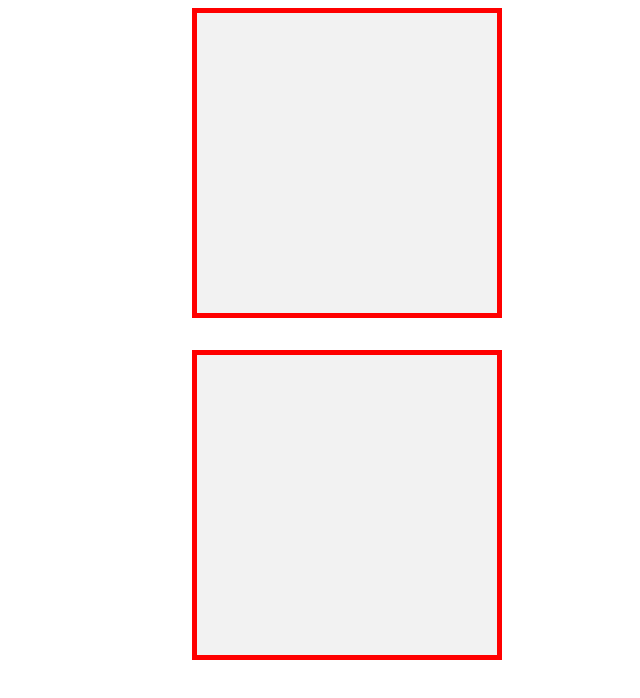
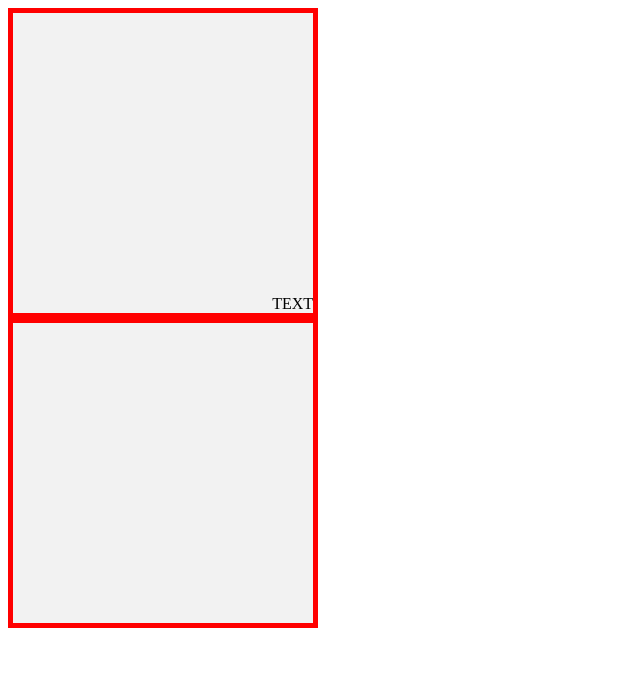
Before and after one commit to JeremyDurnell/react-drag-select, a Next.js app: page / in a window 1280 px wide. Shown: the top 698 px of the page, without its empty margins (0-640 px from the left). Built offline with nearby package versions, Linux system fonts and the light colour scheme.

Commit message:
fixed it so you can use position:relative

```diff
--- a/components/drag-select/drag-select-container.tsx
+++ b/components/drag-select/drag-select-container.tsx
@@ -5,7 +5,6 @@ import Helpers from "./helpers";
 interface IDragSelectProps {
   id: string;
   _ref: React.RefObject<HTMLDivElement>;
-  top: React.ReactText;
 }
 
 interface ICoords {
@@ -16,7 +15,6 @@ interface ICoords {
 const DragSelectContainer: React.FC<IDragSelectProps> = ({
   children,
   id,
-  top,
   _ref
 }) => {
   const _startup = event => startup(event);
@@ -111,9 +109,7 @@ const DragSelectContainer: React.FC<IDragSelectProps> = ({
         background: "rgba(0, 0, 0, 0.05)",
         border: "5px solid red",
         overflow: "none",
-        top,
-        position: "absolute",
-        left: "15%"
+        position: "relative"
       }}
       ref={ref}
     >
--- a/components/drag-select/drag-select.tsx
+++ b/components/drag-select/drag-select.tsx
@@ -5,7 +5,8 @@ interface IProps {
 }
 
 const DragSelect: React.FC<IProps> = ({ _ref }) => {
-  // NOTE: position attribute must match container
+  // NOTE: position attribute must match container and it's recomended that it be explicit
+  // (i.e., always declared)
   return (
     <div
       className="ds-selector"
@@ -14,7 +15,7 @@ const DragSelect: React.FC<IProps> = ({ _ref }) => {
         border: "1px solid rgba(0, 0, 255, 0.45)",
         display: "none",
         pointerEvents: "none",
-        position: "absolute"
+        position: "relative"
       }}
       ref={_ref}
     ></div>
--- a/pages/index.tsx
+++ b/pages/index.tsx
@@ -7,10 +7,13 @@ export default () => {
 
   return (
     <div>
-      <DragSelectContainer id="container-0" _ref={ref1} top="">
+      <DragSelectContainer id="container-0" _ref={ref1}>
         <DragSelect _ref={ref1} />
+        <div style={{ position: "absolute", bottom: "0", right: "0" }}>
+          TEXT
+        </div>
       </DragSelectContainer>
-      <DragSelectContainer id="container-1" _ref={ref2} top="350px">
+      <DragSelectContainer id="container-1" _ref={ref2}>
         <DragSelect _ref={ref2} />
       </DragSelectContainer>
     </div>
```
